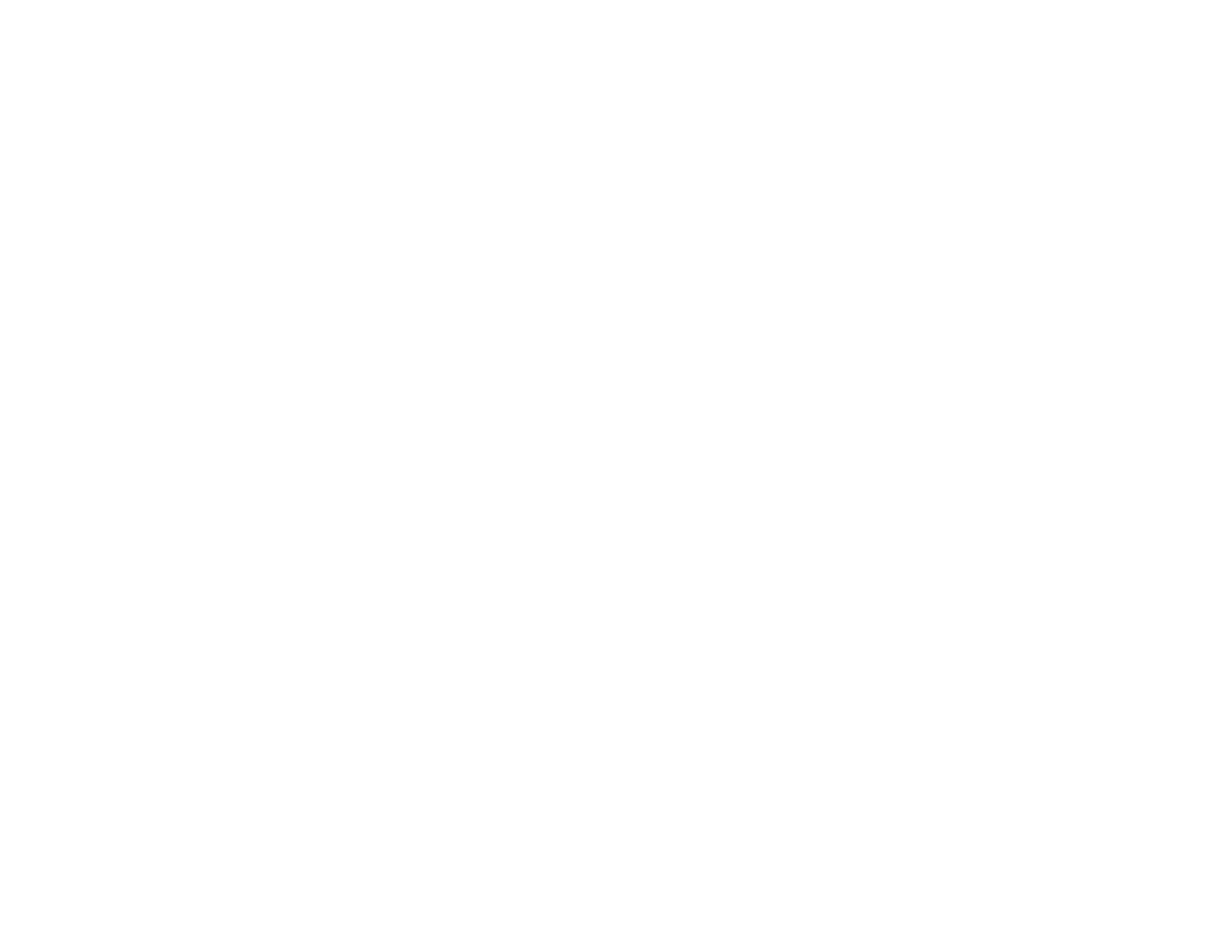
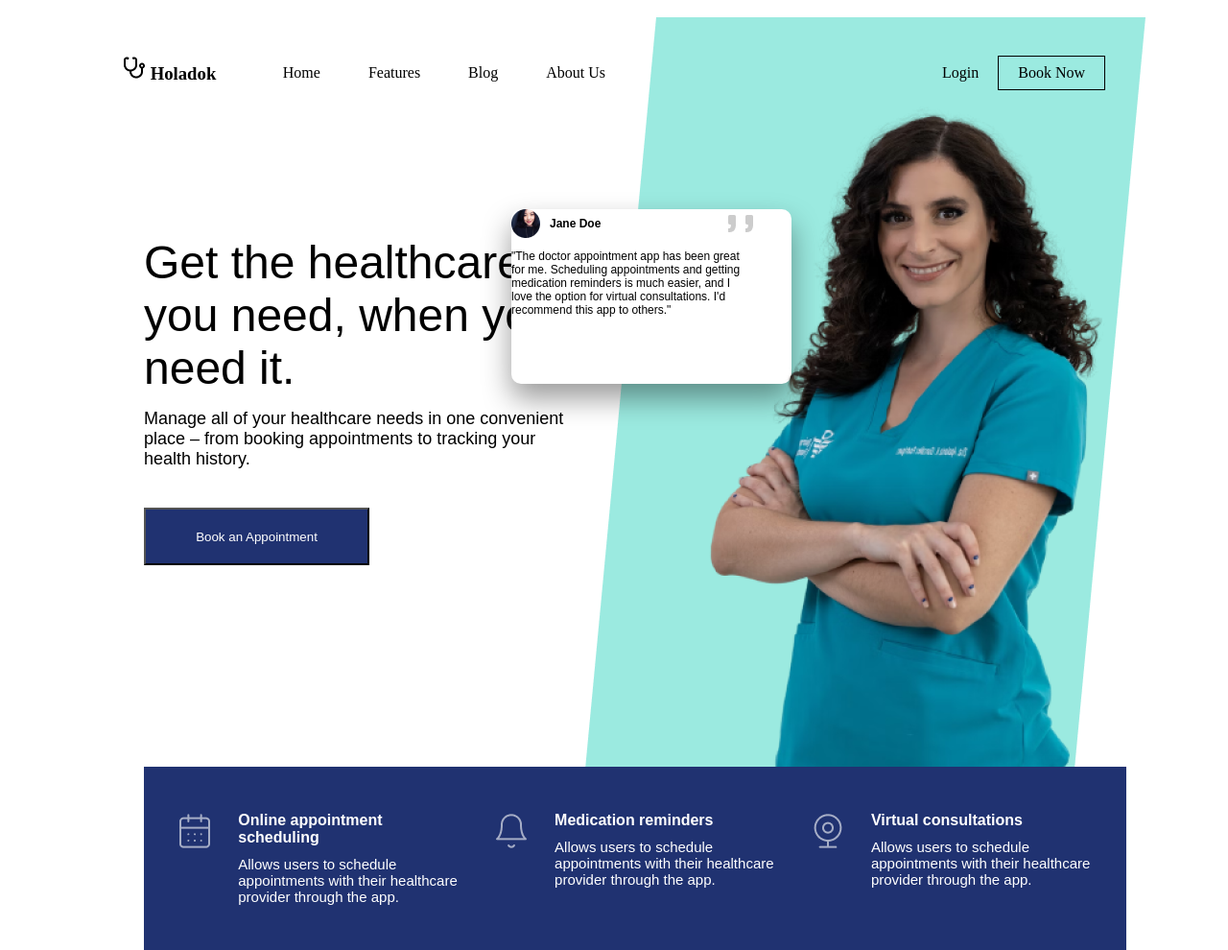
Before and after one commit to fakaha/Web-Journey, a plain HTML site: page 01-Holadok(easy)/index.html in a window 1280 px wide. Shown: the whole page at 96% size. Before the commit the page ends 800 px from the top, so only its background shows below. Drawn offline with Linux system fonts and the light colour scheme.

Commit message:
update web

```diff
--- a/01-Holadok(easy)/index.html
+++ b/01-Holadok(easy)/index.html
@@ -1,12 +1,106 @@
 <!DOCTYPE html>
 <html lang="en">
-<head>
-    <meta charset="UTF-8">
-    <meta http-equiv="X-UA-Compatible" content="IE=edge">
-    <meta name="viewport" content="width=device-width, initial-scale=1.0">
+  <head>
+    <meta charset="UTF-8" />
+    <meta http-equiv="X-UA-Compatible" content="IE=edge" />
+    <meta name="viewport" content="width=device-width, initial-scale=1.0" />
     <title>Holadok</title>
-</head>
-<body>
 
-</body>
+    <link rel="stylesheet" href="style.css" />
+  </head>
+  <body>
+    <header>
+      <nav>
+        <div class="logo">
+          <h3><img src="stetosokop.png" alt="" /> Holadok</h3>
+        </div>
+
+        <ul>
+          <li><a href="#">Home</a></li>
+          <li><a href="#">Features</a></li>
+          <li><a href="#">Blog</a></li>
+          <li><a href="#">About Us</a></li>
+        </ul>
+
+        <div class="button">
+          <a href="#">Login</a>
+          <a href="#" class="book">Book Now</a>
+        </div>
+      </nav>
+    </header>
+
+    <div class="content">
+      <p class="motto">Get the healthcare you need, when you need it.</p>
+      <div class="rectangle1"></div>
+      <p>
+        Manage all of your healthcare needs in one convenient place – from
+        booking appointments to tracking your health history.
+      </p>
+      <div class="rectangle2"></div>
+      <button>Book an Appointment</button>
+    </div>
+
+    <div class="card">
+      <div class="isi-card">
+        <div class="profil">
+          <div>
+            <img src="Ellipse 1.png" alt="" />
+            <p>Jane Doe</p>
+          </div>
+          <div>
+            <img src="Vector.png" alt="" class="vector" /><img
+              src="Vector.png"
+              alt=""
+              class="vector"
+            />
+          </div>
+        </div>
+        <p>
+          "The doctor appointment app has been great for me. Scheduling
+          appointments and getting medication reminders is much easier, and I
+          love the option for virtual consultations. I'd recommend this app to
+          others."
+        </p>
+      </div>
+    </div>
+
+    <img src="Rectangle 1.png" alt="" class="bgmiring" />
+
+    <div class="dokter"></div>
+
+    <footer>
+      <div class="isifooter">
+        <div class="schedule">
+          <img src="kalender.png" alt="" />
+          <div>
+            <h4>Online appointment scheduling</h4>
+            <p>
+              Allows users to schedule appointments with their healthcare
+              provider through the app.
+            </p>
+          </div>
+        </div>
+        <div class="notification">
+          <img src="lonceng.png" alt="" />
+          <div>
+            <h4>Medication reminders</h4>
+            <p>
+              Allows users to schedule appointments with their healthcare
+              provider through the app.
+            </p>
+          </div>
+        </div>
+        <div class="consultations">
+          <img src="kamera.png" alt="" />
+          <div>
+            <h4>Virtual consultations</h4>
+            <p>
+              Allows users to schedule appointments with their healthcare
+              provider through the app.
+            </p>
+          </div>
+        </div>
+      </div>
+    </footer>
+  </body>
 </html>
--- a/01-Holadok(easy)/style.css
+++ b/01-Holadok(easy)/style.css
@@ -0,0 +1,255 @@
+* {
+  box-sizing: border-box;
+  margin: 0;
+  padding: 0;
+}
+
+header {
+  display: flex;
+  justify-content: center;
+  margin-top: 58px;
+  z-index: 99;
+}
+
+nav {
+  display: flex;
+  width: 80%;
+  /* gap: 6.5px; */
+}
+
+.logo {
+  flex: 1;
+  /* align-items: center; */
+}
+
+h3 {
+  /* margin: 0; margin diberi default 0 paling atas*/
+}
+
+ul {
+  /* margin: 0; margin diberi default 0 paling atas*/
+  display: flex;
+  align-items: center;
+  gap: 50px;
+  flex: 4;
+}
+
+li {
+  list-style-type: none;
+}
+li a {
+  text-decoration: none;
+  color: black;
+}
+
+.button {
+  display: flex;
+  align-items: center;
+}
+
+.button a {
+  text-decoration: none;
+  color: black;
+  padding: 8px 20px;
+  /* justify-content: flex-start; kadang masih bingung harus dikasih ini nggak*/
+  /* align-items: center; */
+}
+
+.book {
+  flex: 2;
+  border: 1px solid black;
+}
+
+/* akhir navbar */
+
+/* Awal konten kiri */
+@import url("https://fonts.googleapis.com/css2?family=Bungee&family=DM+Sans:wght@500&family=Poppins:wght@400;700&display=swap");
+
+.content {
+  width: 457px;
+  position: absolute;
+  top: 246px;
+  left: 150px;
+}
+
+.content .motto {
+  font-family: "DM Sans", sans-serif;
+  font-size: 48px;
+  /* width: 457px; */
+}
+
+.rectangle1 {
+  width: 457px;
+  height: 15px;
+}
+
+@import url("https://fonts.googleapis.com/css2?family=Bungee&family=DM+Sans&family=Poppins:wght@400;700&display=swap");
+
+p {
+  font-family: "DM Sans", sans-serif;
+  font-size: 18px;
+  margin: 0;
+}
+
+.rectangle2 {
+  width: 457px;
+  height: 40px;
+}
+
+button {
+  padding: 15px 35px;
+
+  width: 235px;
+  height: 60px;
+  color: #ffffff;
+  background: #203271;
+}
+/* Akhir konten kiri */
+
+/* Awal card */
+.card {
+  position: absolute;
+  /* display: flex; */
+  top: 218px;
+  right: 455px;
+  width: 292px;
+  height: 182px;
+  background-color: #ffffff;
+  box-shadow: 0px 15px 30px rgba(0, 0, 0, 0.4);
+  border-radius: 10px;
+  justify-content: center;
+  align-items: center;
+}
+
+.profil {
+  display: flex;
+  justify-content: space-between;
+}
+
+.isi-card {
+  display: flex;
+  width: 86.3%;
+  height: 78%;
+  flex-direction: column;
+  gap: 12px;
+}
+
+.profil div {
+  display: flex;
+  gap: 10px;
+  align-items: center;
+}
+
+@import url("https://fonts.googleapis.com/css2?family=Source+Sans+Pro:wght@600&display=swap");
+/* INI KETIKA FONT BEDA BEDA CARA DEKLARASI YANG BENAR GIMANA */
+
+.profil div p {
+  display: flex;
+  font-family: "Source Sans Pro", sans-serif;
+  font-size: 12px;
+  font-weight: bold;
+}
+
+.profil .vector {
+  height: 18px;
+  width: 8px;
+  /* display: flex; */
+}
+
+.isi-card p {
+  display: flex;
+  font-size: 12px;
+  font-family: "Source Sans Pro", sans-serif;
+}
+
+/* Akhir Card */
+
+/* Awal background miring */
+
+.bgmiring {
+  position: absolute;
+  top: 18px;
+  right: 86px;
+  z-index: -1;
+}
+/* Akhir background miring */
+
+/* Awal gambar dokter */
+.dokter {
+  background: url(dokter.png);
+  position: absolute;
+  width: 530px;
+  height: 794px;
+  right: 65px;
+  top: 51px;
+}
+/* Akhir gambar dokter */
+
+/* Awal footer */
+footer {
+  display: flex;
+  position: absolute;
+  background-color: #203271;
+  color: white;
+  width: 80%;
+  height: 191px;
+  bottom: -190px;
+  left: 150px;
+  justify-content: center;
+  align-items: center;
+}
+
+footer img {
+  width: 40px;
+  height: 40px;
+}
+
+footer h4 {
+  font-size: 16px;
+  font-family: "DM Sans", sans-serif;
+}
+
+footer p {
+  font-size: 15px;
+  font-family: "DM Sans", sans-serif;
+}
+
+.isifooter {
+  width: 93.5%;
+  display: flex;
+  flex-direction: row;
+  gap: 32px;
+}
+
+.schedule {
+  display: flex;
+  gap: 25px;
+}
+
+.schedule div {
+  display: flex;
+  flex-direction: column;
+  gap: 10px;
+}
+
+.notification {
+  display: flex;
+  gap: 25px;
+}
+
+.notification div {
+  display: flex;
+  flex-direction: column;
+  gap: 10px;
+}
+
+.consultations {
+  display: flex;
+  gap: 25px;
+}
+
+.consultations div {
+  display: flex;
+  flex-direction: column;
+  gap: 10px;
+}
```
Also changed, not shown: 01-Holadok(easy)/Ellipse 1.png (added), 01-Holadok(easy)/Rectangle 1.png (added), 01-Holadok(easy)/Vector.png (added), 01-Holadok(easy)/dokter.png (added), 01-Holadok(easy)/kalender.png (added), 01-Holadok(easy)/kamera.png (added), 01-Holadok(easy)/lonceng.png (added), 01-Holadok(easy)/stetosokop.png (added).
